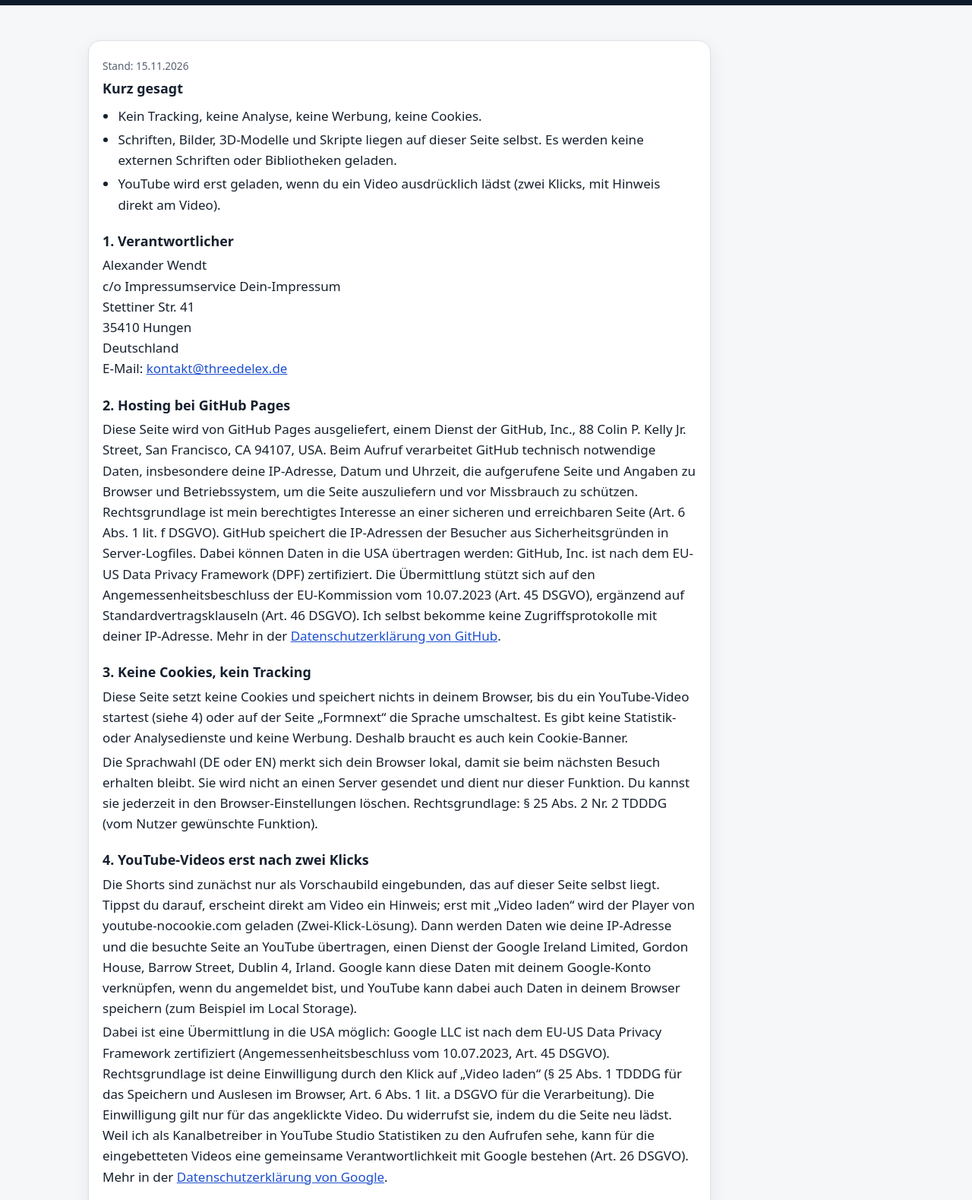
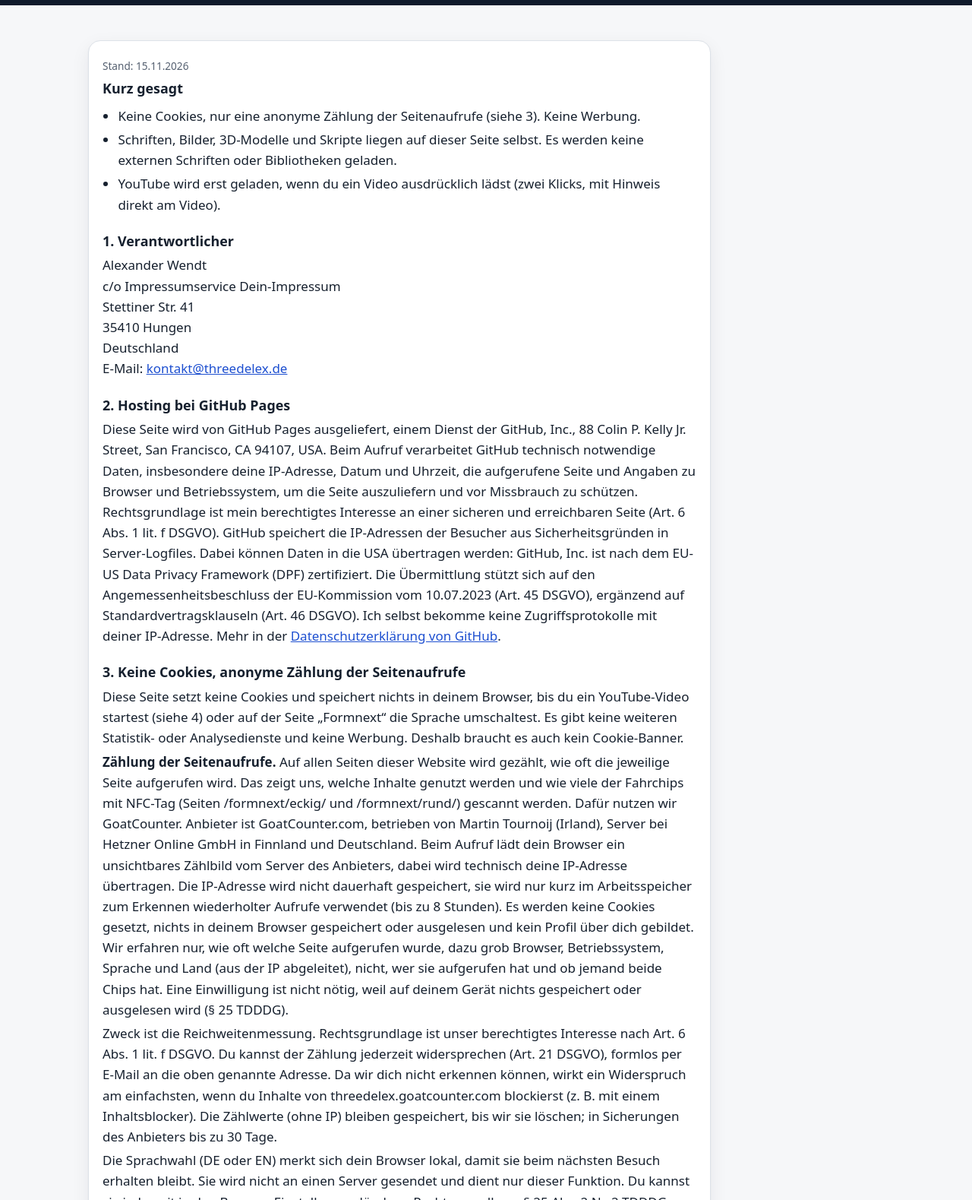
Before and after one commit to thelichtler-cloud/threedelex-web, a plain HTML site: page datenschutz/index.html in a window 1280 px wide. Shown: the part 200-1779 px from the top of the page at 76% size. Drawn offline with Linux system fonts and the light colour scheme.

Commit message:
Seitenaufrufe zaehlen mit GoatCounter (Zaehlbild ohne JS, ohne Cookies), Datenschutz und Fusszeile angepasst
Alex 16.11.: bewusst ohne AVV eingeschaltet, AVV-Anfrage laeuft. Kein AVV-Satz in der Datenschutzerklaerung.

Co-Authored-By: Claude Opus 5.5 <noreply@anthropic.com>

```diff
--- a/datenschutz/index.html
+++ b/datenschutz/index.html
@@ -26,7 +26,7 @@
   <p class="quelle">Stand: 15.11.2026</p>
   <h3>Kurz gesagt</h3>
   <ul class="liste">
-    <li>Kein Tracking, keine Analyse, keine Werbung, keine Cookies.</li>
+    <li>Keine Cookies, nur eine anonyme Zählung der Seitenaufrufe (siehe 3). Keine Werbung.</li>
     <li>Schriften, Bilder, 3D-Modelle und Skripte liegen auf dieser Seite selbst. Es werden keine externen Schriften oder Bibliotheken geladen.</li>
     <li>YouTube wird erst geladen, wenn du ein Video ausdrücklich lädst (zwei Klicks, mit Hinweis direkt am Video).</li>
   </ul>
@@ -44,9 +44,19 @@
   Ich selbst bekomme keine Zugriffsprotokolle mit deiner IP-Adresse. Mehr in der
   <a href="https://docs.github.com/de/site-policy/privacy-policies/github-general-privacy-statement" rel="noopener">Datenschutzerklärung von GitHub</a>.</p>
 
-  <h3>3. Keine Cookies, kein Tracking</h3>
-  <p>Diese Seite setzt keine Cookies und speichert nichts in deinem Browser, bis du ein YouTube-Video startest (siehe 4) oder auf der Seite „Formnext“ die Sprache umschaltest. Es gibt keine Statistik- oder Analysedienste und keine Werbung.
+  <h3>3. Keine Cookies, anonyme Zählung der Seitenaufrufe</h3>
+  <p>Diese Seite setzt keine Cookies und speichert nichts in deinem Browser, bis du ein YouTube-Video startest (siehe 4) oder auf der Seite „Formnext“ die Sprache umschaltest. Es gibt keine weiteren Statistik- oder Analysedienste und keine Werbung.
   Deshalb braucht es auch kein Cookie-Banner.</p>
+  <p><strong>Zählung der Seitenaufrufe.</strong> Auf allen Seiten dieser Website wird gezählt, wie oft die jeweilige Seite aufgerufen wird.
+  Das zeigt uns, welche Inhalte genutzt werden und wie viele der Fahrchips mit NFC-Tag (Seiten /formnext/eckig/ und /formnext/rund/) gescannt werden. Dafür nutzen wir GoatCounter. Anbieter ist GoatCounter.com, betrieben von Martin Tournoij (Irland), Server bei Hetzner Online GmbH in Finnland und Deutschland.
+  Beim Aufruf lädt dein Browser ein unsichtbares Zählbild vom Server des Anbieters, dabei wird technisch deine IP-Adresse übertragen.
+  Die IP-Adresse wird nicht dauerhaft gespeichert, sie wird nur kurz im Arbeitsspeicher zum Erkennen wiederholter Aufrufe verwendet (bis zu 8 Stunden). Es werden keine Cookies gesetzt, nichts in deinem Browser gespeichert oder ausgelesen und kein Profil über dich gebildet.
+  Wir erfahren nur, wie oft welche Seite aufgerufen wurde, dazu grob Browser, Betriebssystem, Sprache und Land (aus der IP abgeleitet), nicht, wer sie aufgerufen hat und ob jemand beide Chips hat.
+  Eine Einwilligung ist nicht nötig, weil auf deinem Gerät nichts gespeichert oder ausgelesen wird (§ 25 TDDDG).</p>
+  <p>Zweck ist die Reichweitenmessung. Rechtsgrundlage ist unser berechtigtes Interesse nach Art. 6 Abs. 1 lit. f DSGVO.
+  Du kannst der Zählung jederzeit widersprechen (Art. 21 DSGVO), formlos per E-Mail an die oben genannte Adresse.
+  Da wir dich nicht erkennen können, wirkt ein Widerspruch am einfachsten, wenn du Inhalte von threedelex.goatcounter.com blockierst (z. B. mit einem Inhaltsblocker).
+  Die Zählwerte (ohne IP) bleiben gespeichert, bis wir sie löschen; in Sicherungen des Anbieters bis zu 30 Tage.</p>
   <p>Die Sprachwahl (DE oder EN) merkt sich dein Browser lokal, damit sie beim nächsten Besuch erhalten bleibt. Sie wird nicht an einen Server gesendet und dient nur dieser Funktion. Du kannst sie jederzeit in den Browser-Einstellungen löschen. Rechtsgrundlage: § 25 Abs. 2 Nr. 2 TDDDG (vom Nutzer gewünschte Funktion).</p>
 
   <h3 id="youtube">4. YouTube-Videos erst nach zwei Klicks</h3>
@@ -87,12 +97,13 @@
   <div class="huelle">
     <div>
       <p class="ki">Konstruktion und Animation mit KI-Hilfe</p>
-      <p>threedelex – 3D-Druck-Projekte und Videos. Kein Tracking, keine Cookies.</p>
+      <p>threedelex – 3D-Druck-Projekte und Videos. Keine Cookies, nur eine anonyme Zählung der Seitenaufrufe.</p>
     </div>
     <nav aria-label="Rechtliches"><a href="../impressum/index.html">Impressum</a><a href="../datenschutz/index.html">Datenschutz</a></nav>
   </div>
 </footer>
 <script src="../assets/js/shorts.js" defer></script>
 <script src="../assets/js/effekte.js" defer></script>
+<img src="https://threedelex.goatcounter.com/count?p=/datenschutz/" alt="" width="1" height="1" style="position:absolute;left:-9999px" aria-hidden="true" referrerpolicy="no-referrer">
 </body>
 </html>
```
Also changed, not shown: 404.html (+2 -1 lines), formnext/eckig/index.html (+2 -1 lines), formnext/index.html (+2 -1 lines), formnext/rund/index.html (+2 -1 lines), impressum/index.html (+2 -1 lines), index.html (+2 -1 lines), projekte/blink-halter/index.html (+2 -1 lines), projekte/briefbox/index.html (+2 -1 lines), projekte/index.html (+2 -1 lines), projekte/kuehlschrankbox/index.html (+2 -1 lines), projekte/sirup-halter/index.html (+2 -1 lines), werkzeuge/index.html (+2 -1 lines).
